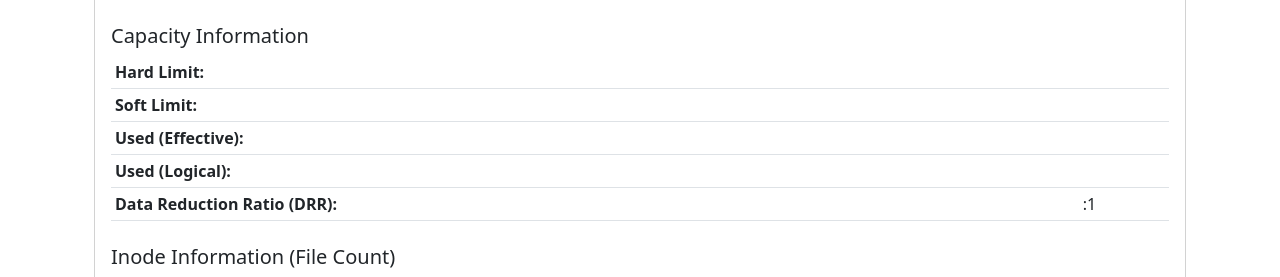
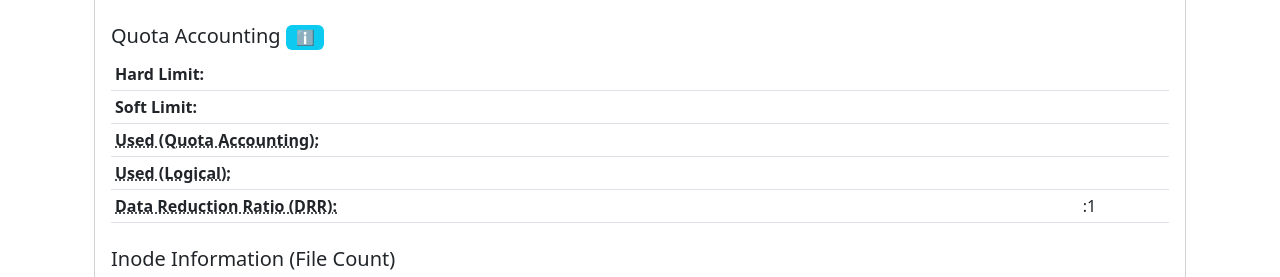
Before and after one commit to checomp/trace-vast-dashboard, a Flask app: template templates/dashboard.html in a window 1280 px wide. Shown: the part 408-685 px from the top of the page. Run offline with Flask 3, Linux system fonts and the light colour scheme; the template is opened without the code that fills it, so the values that code supplies are empty.

Commit message:
Label updating

```diff
--- a/templates/dashboard.html
+++ b/templates/dashboard.html
@@ -56,7 +56,11 @@
                     {% endif %}
                 </table>
 
-                <h5 class="mt-4">Capacity Information</h5>
+                <h5 class="mt-4">
+                    Quota Accounting
+                    <span class="badge bg-info" data-bs-toggle="tooltip" data-bs-placement="right"
+                          data-bs-title="What counts against your quota limit">ℹ️</span>
+                </h5>
                 <table class="table table-sm">
                     <tr>
                         <th>Hard Limit:</th>
@@ -75,7 +79,13 @@
                         </td>
                     </tr>
                     <tr>
-                        <th>Used (Effective):</th>
+                        <th>
+                            <span data-bs-toggle="tooltip" data-bs-placement="right"
+                                  data-bs-title="Logical data size that counts against your quota (same as Logical Capacity below)"
+                                  style="cursor: help; text-decoration: underline dotted;">
+                                Used (Quota Accounting):
+                            </span>
+                        </th>
                         <td>{{ quota.used_effective }}
                             {% if quota.used_effective_bytes %}
                             <small class="text-muted">({{ "{:,}".format(quota.used_effective_bytes) }} bytes)</small>
@@ -83,7 +93,13 @@
                         </td>
                     </tr>
                     <tr>
-                        <th>Used (Logical):</th>
+                        <th>
+                            <span data-bs-toggle="tooltip" data-bs-placement="right"
+                                  data-bs-title="Original uncompressed data size"
+                                  style="cursor: help; text-decoration: underline dotted;">
+                                Used (Logical):
+                            </span>
+                        </th>
                         <td>{{ quota.used_logical }}
                             {% if quota.used_logical_bytes %}
                             <small class="text-muted">({{ "{:,}".format(quota.used_logical_bytes) }} bytes)</small>
@@ -91,7 +107,13 @@
                         </td>
                     </tr>
                     <tr>
-                        <th>Data Reduction Ratio (DRR):</th>
+                        <th>
+                            <span data-bs-toggle="tooltip" data-bs-placement="right"
+                                  data-bs-title="Data reduction ratio: Logical / Physical disk space"
+                                  style="cursor: help; text-decoration: underline dotted;">
+                                Data Reduction Ratio (DRR):
+                            </span>
+                        </th>
                         <td>{{ quota.drr }}:1</td>
                     </tr>
                 </table>
@@ -144,17 +166,45 @@
                 {% endif %}
 
                 {% if quota.capacity_breakdown %}
-                <h5 class="mt-4">Capacity Breakdown by Directory</h5>
+                <h5 class="mt-4">
+                    Physical Disk Usage by Directory
+                    <span class="badge bg-info" data-bs-toggle="tooltip" data-bs-placement="right"
+                          data-bs-title="Actual disk space used after compression/deduplication">ℹ️</span>
+                </h5>
+
+                <div class="alert alert-warning mb-3">
+                    <strong>💡 Key Difference:</strong> The "Quota Accounting" section above shows what counts against your quota limit (~logical data size).
+                    This section shows actual physical disk usage, which is typically much lower due to VAST's compression and deduplication.
+                </div>
+
                 {% if quota.capacity_breakdown.root %}
                 <div class="alert alert-info">
                     <strong>Root Path:</strong> <code>{{ quota.capacity_breakdown.root.path }}</code><br>
-                    <strong>Effective Capacity (disk space used):</strong> {{ "{:,.2f}".format(quota.capacity_breakdown.root.usable_bytes / (1024**4)) }} TB
+                    <strong>
+                        <span data-bs-toggle="tooltip" data-bs-placement="right"
+                              data-bs-title="Physical disk space used after compression and deduplication"
+                              style="cursor: help; text-decoration: underline dotted;">
+                            Physical Disk Used:
+                        </span>
+                    </strong> {{ "{:,.2f}".format(quota.capacity_breakdown.root.usable_bytes / (1024**4)) }} TB
                     ({{ "{:,.0f}".format(quota.capacity_breakdown.root.usable_bytes / (1024**3)) }} GB)<br>
-                    <strong>Logical Capacity (original data):</strong> {{ "{:,.2f}".format(quota.capacity_breakdown.root.logical_bytes / (1024**4)) }} TB
+                    <strong>
+                        <span data-bs-toggle="tooltip" data-bs-placement="right"
+                              data-bs-title="Original uncompressed data size (matches quota accounting above)"
+                              style="cursor: help; text-decoration: underline dotted;">
+                            Logical Capacity:
+                        </span>
+                    </strong> {{ "{:,.2f}".format(quota.capacity_breakdown.root.logical_bytes / (1024**4)) }} TB
                     ({{ "{:,.0f}".format(quota.capacity_breakdown.root.logical_bytes / (1024**3)) }} GB)<br>
-                    <strong>Unique Capacity (deduplicated):</strong> {{ "{:,.2f}".format(quota.capacity_breakdown.root.unique_bytes / (1024**4)) }} TB<br>
-                    <strong>DRR (Data Reduction Ratio):</strong> {{ "{:.2f}".format(quota.capacity_breakdown.root.drr) }}:1
-                    <br><small class="text-muted"><em>Note: These values come from the capacity API and may differ slightly from the quota API values above due to different measurement methods/timing.</em></small>
+                    <strong>
+                        <span data-bs-toggle="tooltip" data-bs-placement="right"
+                              data-bs-title="Unique data after removing duplicates (before compression)"
+                              style="cursor: help; text-decoration: underline dotted;">
+                            Unique Capacity:
+                        </span>
+                    </strong> {{ "{:,.2f}".format(quota.capacity_breakdown.root.unique_bytes / (1024**4)) }} TB<br>
+                    <strong>DRR:</strong> {{ "{:.2f}".format(quota.capacity_breakdown.root.drr) }}:1
+                    <small class="text-muted">({{ "{:.0f}".format((1 - quota.capacity_breakdown.root.usable_bytes / quota.capacity_breakdown.root.logical_bytes) * 100) }}% space savings)</small>
                 </div>
                 {% endif %}
 
@@ -176,10 +226,22 @@
                             <thead class="thead-dark">
                                 <tr>
                                     <th>Subdirectory Path</th>
-                                    <th class="text-right">Effective (Disk)</th>
-                                    <th class="text-right">Logical (Original)</th>
-                                    <th class="text-right">% of Quota Used</th>
-                                    <th class="text-right">DRR</th>
+                                    <th class="text-right">
+                                        <span data-bs-toggle="tooltip" data-bs-title="Physical disk space used"
+                                              style="cursor: help;">Physical (Disk)</span>
+                                    </th>
+                                    <th class="text-right">
+                                        <span data-bs-toggle="tooltip" data-bs-title="Original uncompressed data size"
+                                              style="cursor: help;">Logical (Original)</span>
+                                    </th>
+                                    <th class="text-right">
+                                        <span data-bs-toggle="tooltip" data-bs-title="This directory's physical disk usage as % of total physical disk usage"
+                                              style="cursor: help;">% of Physical</span>
+                                    </th>
+                                    <th class="text-right">
+                                        <span data-bs-toggle="tooltip" data-bs-title="Data reduction ratio for this directory"
+                                              style="cursor: help;">DRR</span>
+                                    </th>
                                 </tr>
                             </thead>
                             <tbody>
@@ -219,6 +281,14 @@
                     subdirTable.addEventListener('hide.bs.collapse', function () {
                         toggleIcon.textContent = '▶';
                     });
+
+                    // Initialize Bootstrap 5 tooltips
+                    document.addEventListener('DOMContentLoaded', function () {
+                        var tooltipTriggerList = [].slice.call(document.querySelectorAll('[data-bs-toggle="tooltip"]'));
+                        var tooltipList = tooltipTriggerList.map(function (tooltipTriggerEl) {
+                            return new bootstrap.Tooltip(tooltipTriggerEl);
+                        });
+                    });
                 </script>
             </div>
         </div>
```
